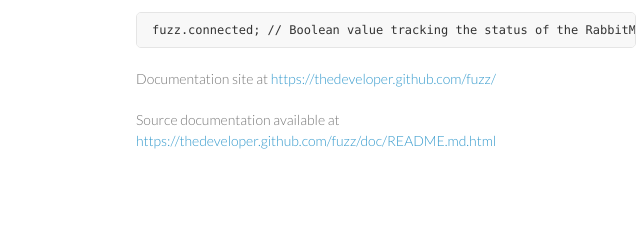
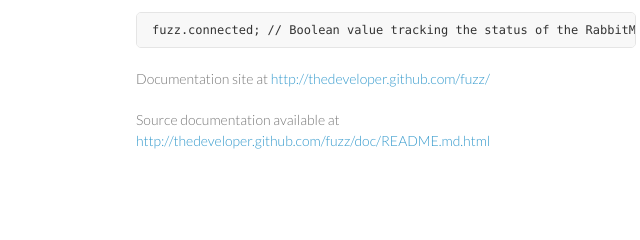
Before and after one commit to TheDeveloper/fuzz, a plain HTML site: page index.html in a window 1280 px wide. Shown: the part 284-524 px from the top of the page, 434-1074 px from the left. Drawn offline with Linux system fonts and the light colour scheme.

```diff
--- a/index.html
+++ b/index.html
@@ -42,9 +42,9 @@
 <pre><code>fuzz.connected; // Boolean value tracking the status of the RabbitMQ connection
 </code></pre>
 
-<p>Documentation site at <a href="http://thedeveloper.github.com/fuzz/">https://thedeveloper.github.com/fuzz/</a></p>
+<p>Documentation site at <a href="http://thedeveloper.github.com/fuzz/">http://thedeveloper.github.com/fuzz/</a></p>
 
-<p>Source documentation available at <a href="http://thedeveloper.github.com/fuzz/doc/README.md.html">https://thedeveloper.github.com/fuzz/doc/README.md.html</a></p>
+<p>Source documentation available at <a href="http://thedeveloper.github.com/fuzz/doc/README.md.html">http://thedeveloper.github.com/fuzz/doc/README.md.html</a></p>
       </section>
       <footer>
         <p>This project is maintained by <a href="https://github.com/TheDeveloper">TheDeveloper</a></p>
```
